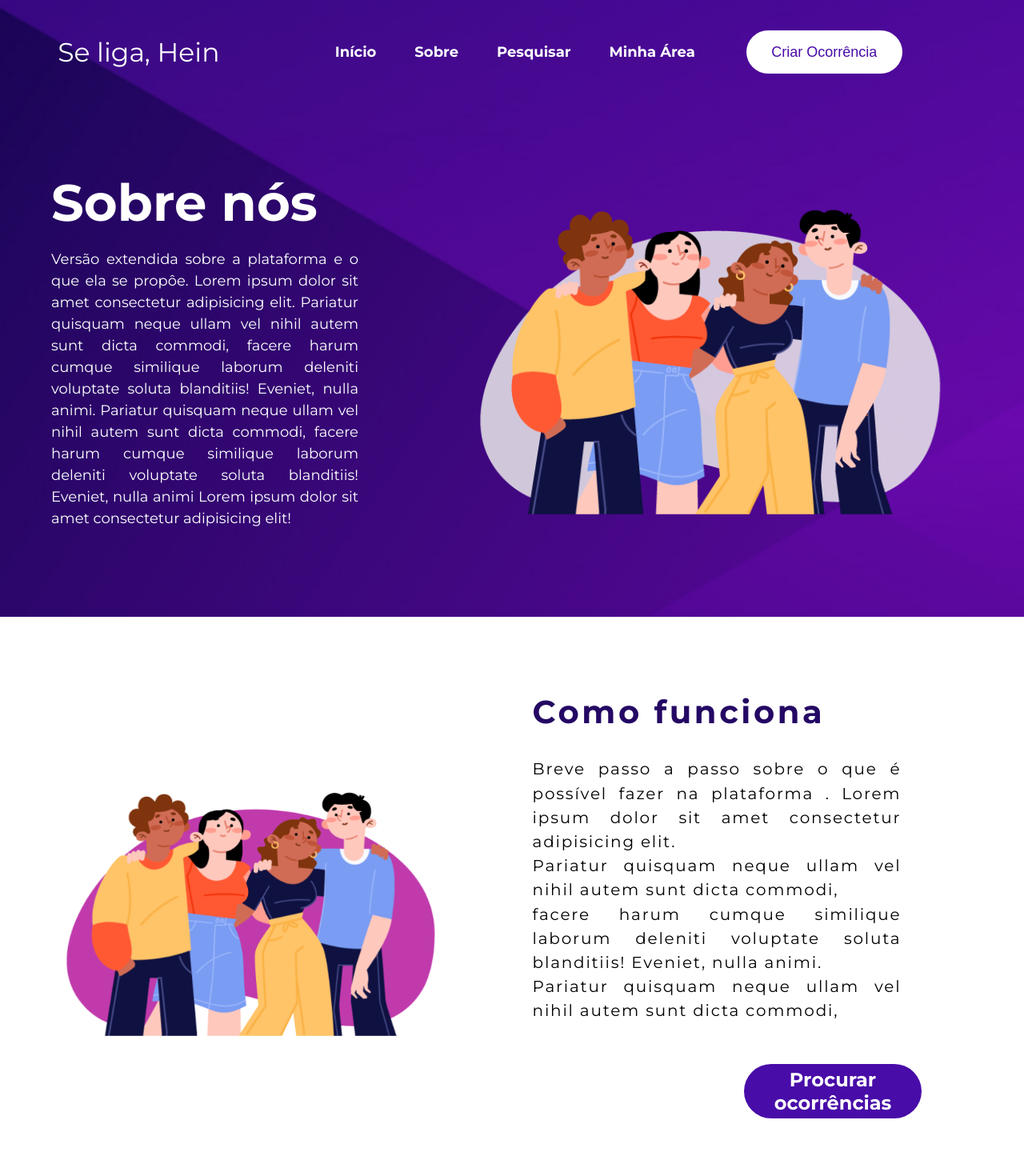
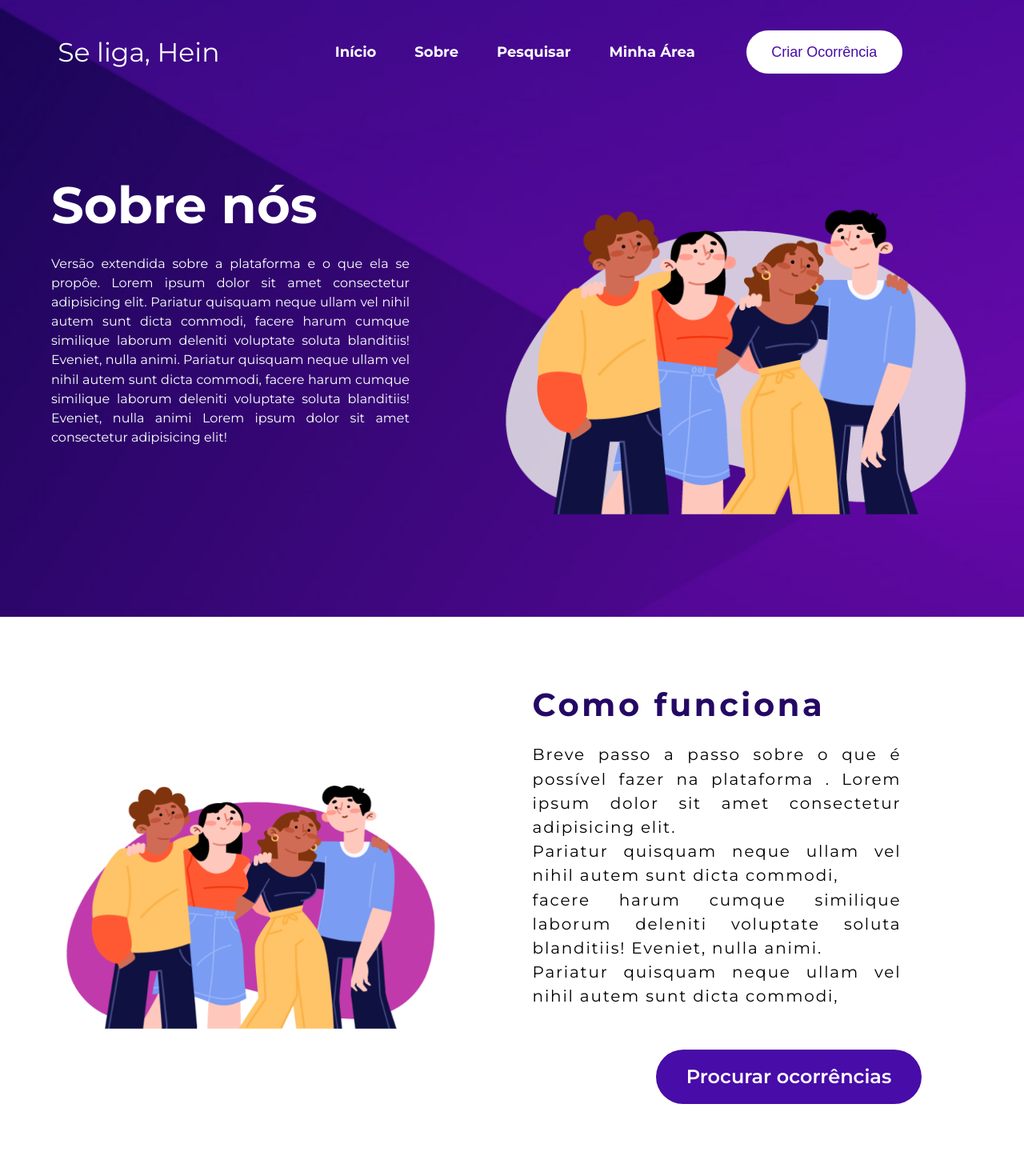
Before and after one commit to nmaia19/se_liga_hein, a React (Create React App) app: page /about in a window 1280 px wide. Shown: the top 1470 px of the page at 80% size. Built offline with nearby package versions, Linux system fonts and the light colour scheme.

Commit message:
Finished adjustments in About page

```diff
--- a/src/components/About/AboutDescription/styles.css
+++ b/src/components/About/AboutDescription/styles.css
@@ -17,10 +17,10 @@
 
 .description__text {
   font-family: 'Montserrat';
-    width: 30%;
+  width: 35%;
   text-align: justify;
   padding: 5%;
-    color: #FFFFFF;
+  color: #ffffff;
 }
 
 .description__text h1 {
@@ -30,8 +30,9 @@
 }
 
 .description__text p {
-    font-size: 18px;
-    line-height: 27px;
+  font-weight: 400;
+  font-size: 16px;
+  line-height: 151.4%;
   margin: 5% auto;
 }
 
@@ -39,12 +40,12 @@
   width: 222px;
   height: 68px;
   border: none;
-    background: #480CA8;
+  background: #480ca8;
   border-radius: 40px;
   font-family: 'Montserrat';
   font-size: 24px;
   line-height: 29px;
   text-align: center;
-    color: #FFFFFF;
+  color: #ffffff;
   font-weight: 900;
 }
--- a/src/components/About/AboutPlatform/index.js
+++ b/src/components/About/AboutPlatform/index.js
@@ -25,9 +25,8 @@ function AboutPlatform() {
             </li>
           </ul>
         </p>
-
         <div className="aboutus__button">
-          <button>Procurar ocorrências</button>
+          <button className="button">Procurar ocorrências</button>
         </div>
       </div>
     </div>
--- a/src/components/About/AboutPlatform/styles.css
+++ b/src/components/About/AboutPlatform/styles.css
@@ -20,45 +20,37 @@
   text-align: justify;
   font-family: 'Montserrat';
   margin: 5% 10% 5% 0;
-}
-
-.aboutus__text h1,
-.aboutus__text p {
-    background-color: #ffffff;
-    margin: 5%;
+  font-weight: 400;
+  font-size: 18px;
+  line-height: 27px;
 }
 
 .aboutus__text h1 {
-    font-weight: bolder;
+  font-weight: 700;
   font-size: 40px;
-    line-height: 151.4%;
-    letter-spacing: 0.09em;
+  line-height: 106.02%;
+  /* or 42px */
+
   color: #240864;
-}
-
-.aboutus__text p {
-    font-size: 20px;
-    line-height: 151.4%;
-    letter-spacing: 0.09em;
-    color: #000000;
 }
 
 .aboutus__button {
   display: flex;
   justify-content: end;
-    margin: 10% 0;
+  /* margin: 10% 0; */
 }
 
-.aboutus__text button {
-    width: 222px;
+.aboutus__button .button {
+  width: 332px;
   height: 68px;
   border: none;
-    background: #480CA8;
+  background: #480ca8;
   border-radius: 40px;
+
   font-family: 'Montserrat';
+  font-weight: 600;
   font-size: 24px;
   line-height: 29px;
-    font-weight: 900;
   text-align: center;
-    color: #FFFFFF;
+  color: white;
 }
```
Lines whose indentation alone changed are shown as unchanged.
